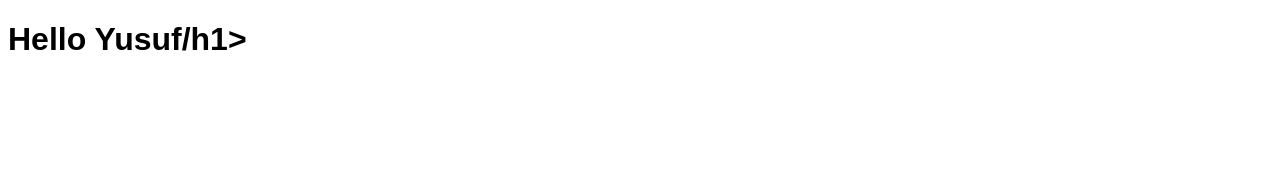
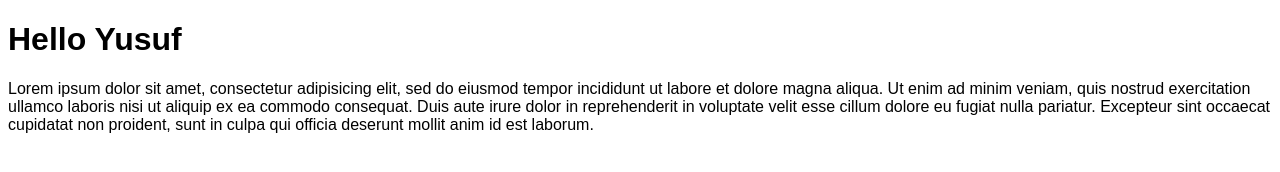
Before and after one commit to DedeSomali/rekweb-pertemuan-3, a plain HTML site: page index.htm in a window 1280 px wide. Drawn offline with Linux system fonts and the light colour scheme.

Commit message:
Menambahkan paragraf

```diff
--- a/index.htm
+++ b/index.htm
@@ -5,7 +5,13 @@
 	<link rel="stylesheet" type="text/css" href="style.css">
 </head>
 <body>
-	<h1>Hello Yusuf/h1>
+	<h1>Hello Yusuf</h1>
+	<p>Lorem ipsum dolor sit amet, consectetur adipisicing elit, sed do eiusmod
+	tempor incididunt ut labore et dolore magna aliqua. Ut enim ad minim veniam,
+	quis nostrud exercitation ullamco laboris nisi ut aliquip ex ea commodo
+	consequat. Duis aute irure dolor in reprehenderit in voluptate velit esse
+	cillum dolore eu fugiat nulla pariatur. Excepteur sint occaecat cupidatat non
+	proident, sunt in culpa qui officia deserunt mollit anim id est laborum.</p>
 
 	<script type="text/javascript" src="script.js"></script>
 
```
